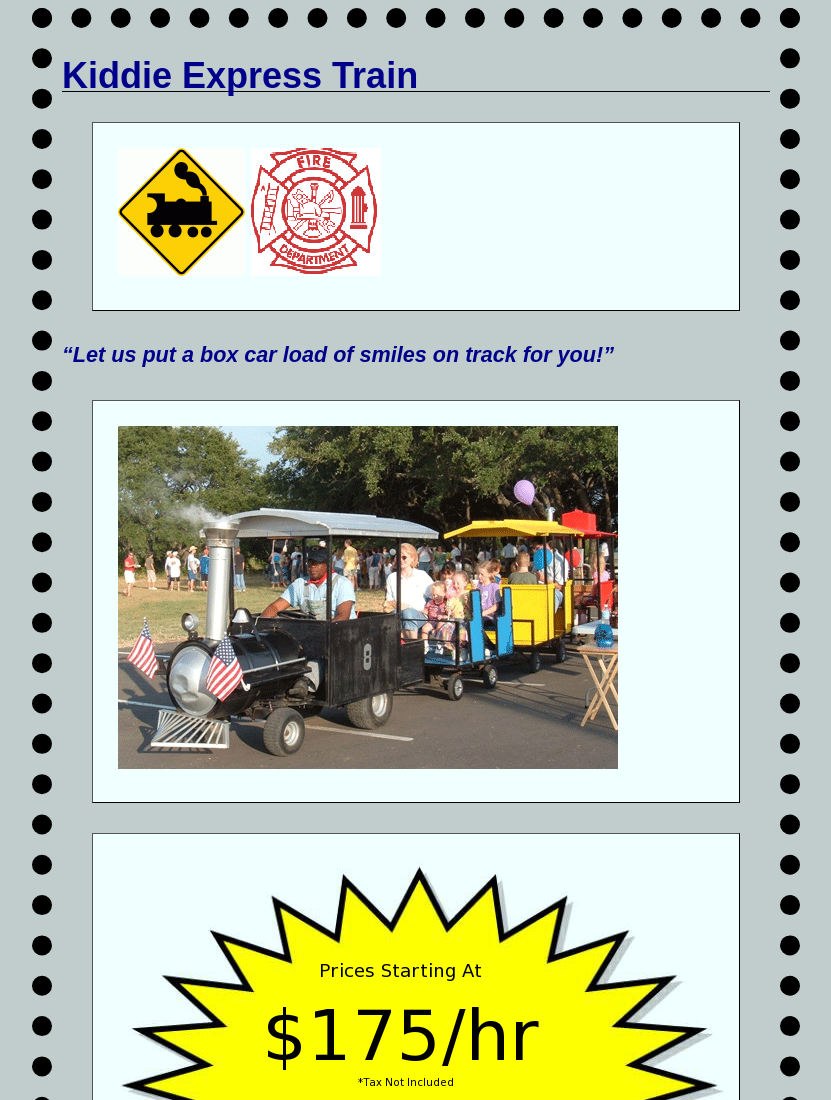
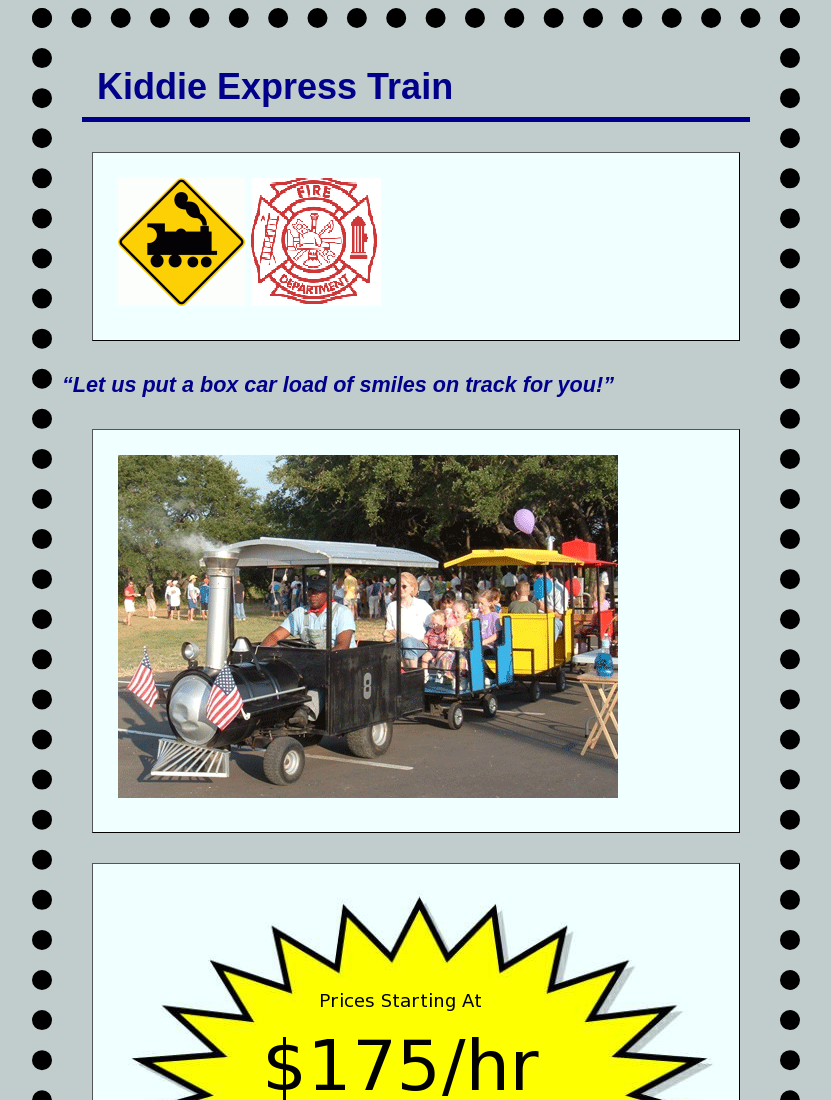
Before and after one commit to drb218412/KET-webpage, a plain HTML site: page index.html in a window 1280 px wide. Shown: the top 1100 px of the page, without its empty margins (224-1055 px from the left). Drawn offline with Linux system fonts and the light colour scheme.

Commit message:
changed h1 border

```diff
--- a/CSS/index.css
+++ b/CSS/index.css
@@ -16,7 +16,10 @@ color: #00008B;
 }
 h1 {
 font-size: 200%;
-border-bottom: 1px solid black;
+border-bottom: 5px solid black;
+border-bottom-color: #00008B;
+padding: 15px;
+margin: 20px;
 }
 p {
 background-color: #F0FFFF;
```
